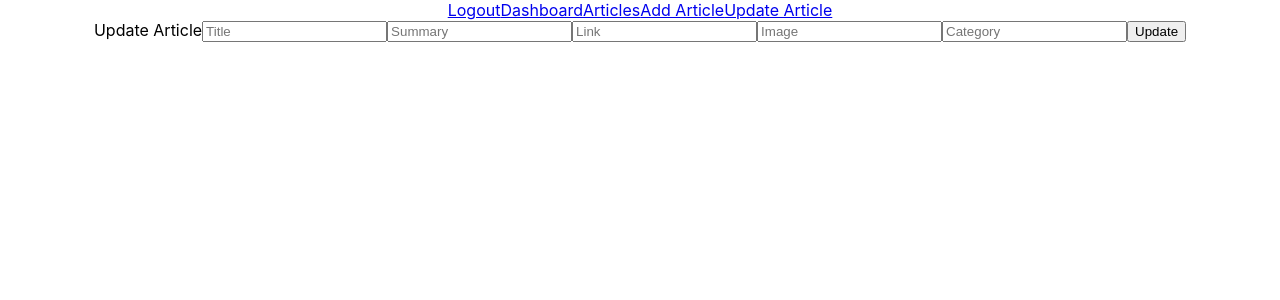
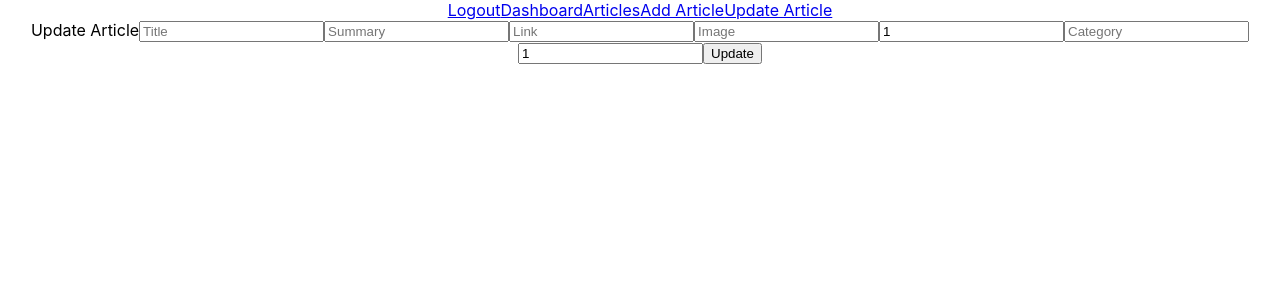
Before and after one commit to roselandroche/Pintereach-Frontend, a React (Create React App) app in the folder articles/: page /updatearticle in a window 1280 px wide. Shown: the top 300 px of the page. Built offline with nearby package versions, Linux system fonts and the light colour scheme; sample sign-in values are in the browser's storage.

Commit message:
Misc changes

```diff
--- a/articles/src/components/Login.js
+++ b/articles/src/components/Login.js
@@ -6,7 +6,7 @@ function Login(props) {
     const [error, setError] = useState()
     const [status, setStatus] = useState({
         username: '',
-        password: '',
+        password: ''
     })
 
     const handleChange = (event) => {
--- a/articles/src/components/UpdateArticle.js
+++ b/articles/src/components/UpdateArticle.js
@@ -10,7 +10,8 @@ function UpdateArticle(props) {
         link: "",
         image: "",
         user_id: 1,
-        category: ""
+        category_name: "",
+        category_id: 1
     })
 
     const handleChange = event => {
@@ -67,10 +68,24 @@ function UpdateArticle(props) {
                     onChange={handleChange}
                 />
                 <input
+                    type='number'
+                    name='user_id'
+                    placeholder='User Id'
+                    value={updateArticle.user_id}
+                    onChange={handleChange}
+                />
+                <input
                     type='text'
                     name='category'
                     placeholder='Category'
                     value={updateArticle.category}
+                    onChange={handleChange}
+                />
+                <input
+                    type='number'
+                    name='category_id'
+                    placeholder='Category Id'
+                    value={updateArticle.category_id}
                     onChange={handleChange}
                 />
                 <button type='submit'>Update</button>
```
